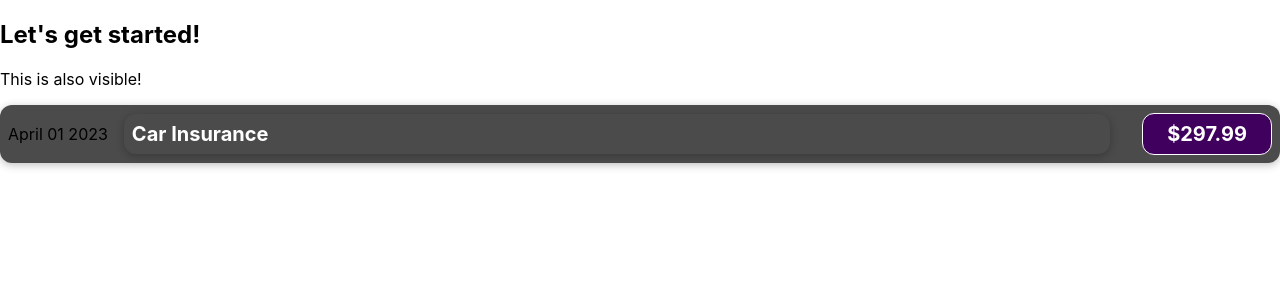
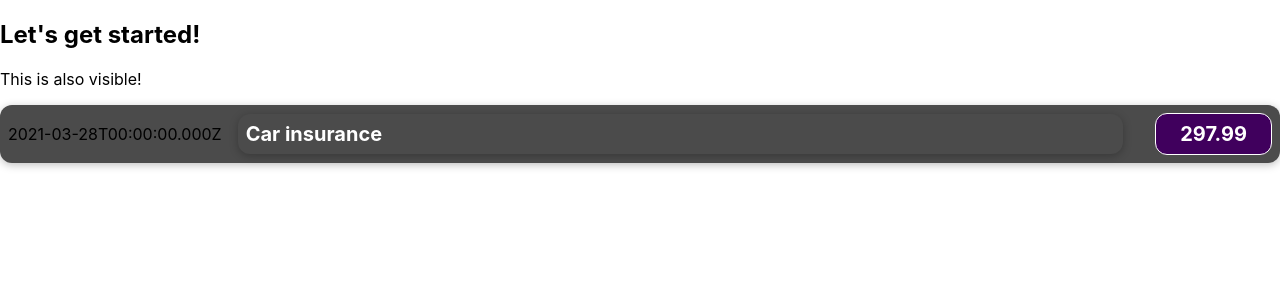
Before and after one commit to kbugaienko/Udemy_Bootcamp2022, a React (Create React App) app in the folder React/react-complete-guide/: page / in a window 1280 px wide. Shown: the top 300 px of the page. Built offline with nearby package versions, Linux system fonts and the light colour scheme.

Commit message:
Outputting dynamic data and expressions in JSX

```diff
--- a/React/react-complete-guide/src/components/ExpenseItem.js
+++ b/React/react-complete-guide/src/components/ExpenseItem.js
@@ -1,12 +1,16 @@
 import './ExpenseItem.css';
 
 function ExpenseItem() {
+  const expenseDate = new Date(2021, 2, 28);
+  const expenseTitle = 'Car insurance';
+  const expensePrice = 297.99;
+
   return (
     <div className='expense-item'>
-      <div>April 01 2023</div>
+      <div>{expenseDate.toISOString()}</div>
       <div className='expense-item__description'>
-        <h2 className='expense-item h2'>Car Insurance</h2>
-        <div className='expense-item__price'>$297.99</div>
+        <h2 className='expense-item h2'>{expenseTitle}</h2>
+        <div className='expense-item__price'>{expensePrice}</div>
       </div>
     </div>
   );
```
